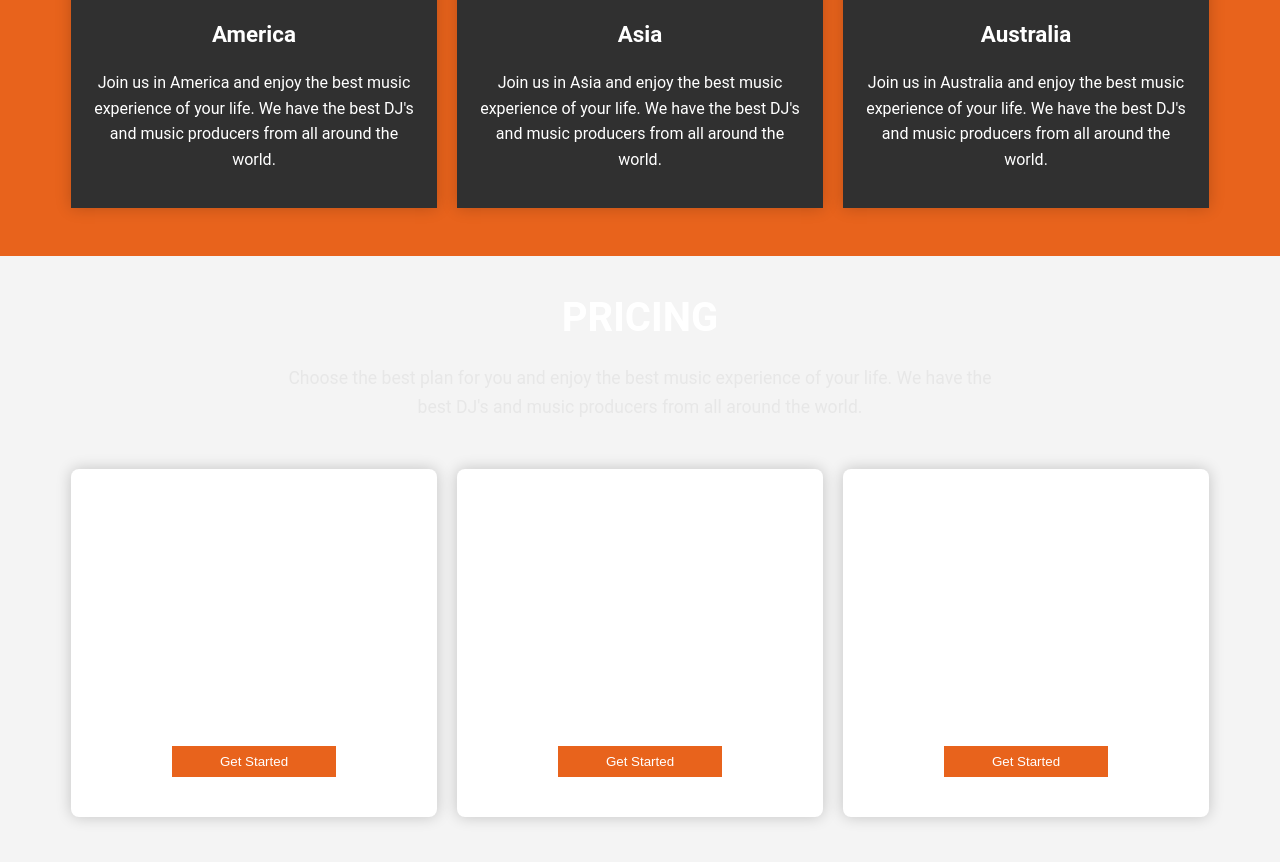
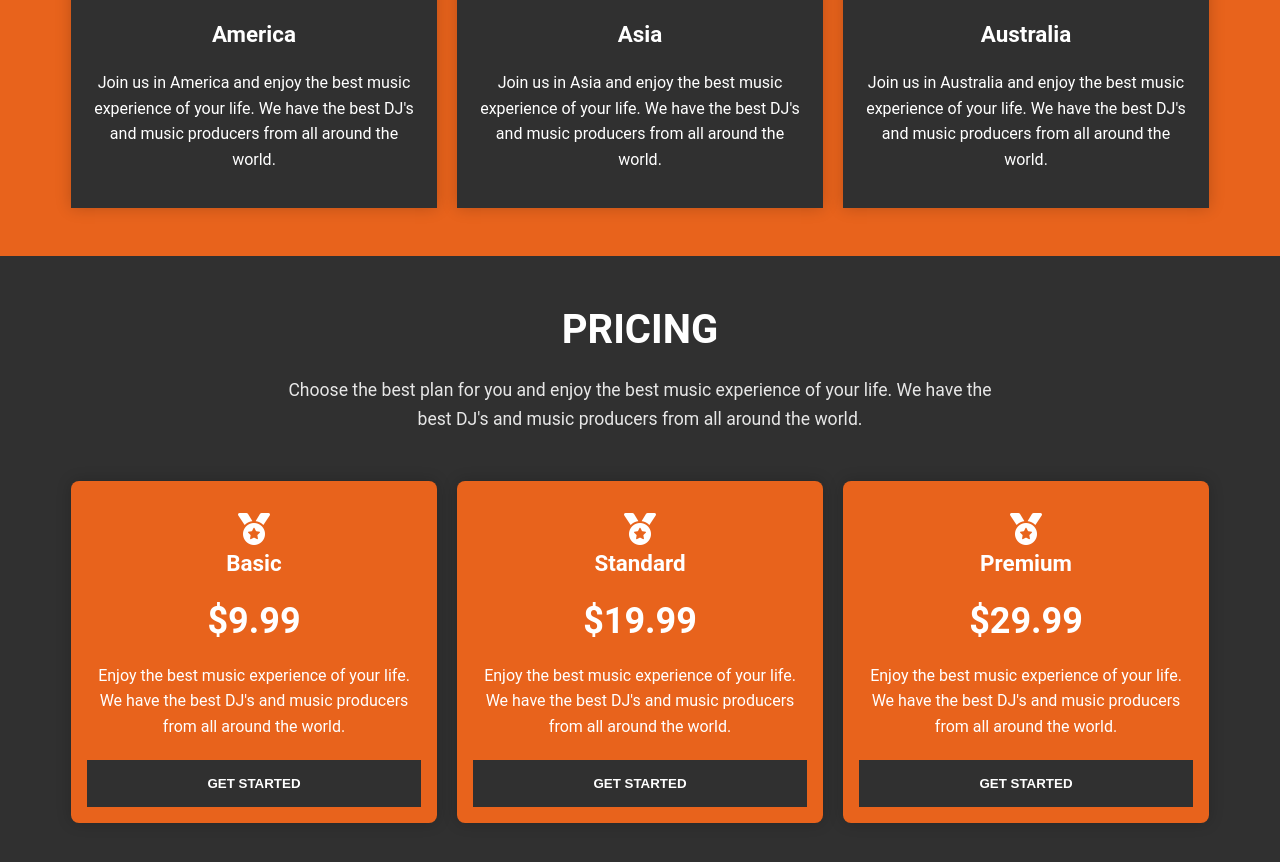
Before and after one commit to Farahat612/LandingPageTemplate, a plain HTML site: page index.html in a window 1280 px wide. Shown: the part 1348-2210 px from the top of the page. Drawn offline with Linux system fonts and the light colour scheme.

Commit message:
styling Pricing Section

```diff
--- a/css/style.css
+++ b/css/style.css
@@ -61,8 +61,7 @@ a:hover {
 }
 button {
     display: inline-block;
-    padding: 0.5rem 3rem;
-    margin: 0.5rem;
+    padding: 1rem 3rem;
     border: none;
     border-radius: 0;
     background-color: #e8631c;
@@ -395,3 +394,30 @@ nav ul li a:hover {
     border-radius: 0;
     background-color: #303030;
 }
+/* End Of Dance Tour Section*/
+
+
+
+/* Pricing Section*/
+.pricing {
+    padding: 2rem 0;
+    background-color: #303030;
+
+}
+
+.pricing-card {
+    padding: 1rem 0 0 0;
+    background-color: #e8631c;
+}
+
+.pricing-card i {
+    font-size: 2rem;
+}
+
+.pricing-card button {
+    background-color: #303030;
+    width: 100%;
+    margin: auto;
+    text-transform: uppercase;
+    font-weight: 600;
+}
--- a/index.html
+++ b/index.html
@@ -190,7 +190,7 @@
                         <div class="col card pricing-card">
                             <!-- Card Content -->
                             <div class="card-content">
-                                <i class="fas fa-dollar-sign"></i>
+                                <i class="fas fa-medal"></i>
                                 <h3>Basic</h3>
                                 <h1>$9.99</h1>
                                 <p>
@@ -210,7 +210,7 @@
                         <div class="col card pricing-card">
                             <!-- Card Content -->
                             <div class="card-content">
-                                <i class="fas fa-dollar-sign 10x"></i>
+                                <i class="fas fa-medal "></i>
                                 <h3>Standard</h3>
                                 <h1>$19.99</h1>
                                 <p>
@@ -230,7 +230,7 @@
                         <div class="col card pricing-card">
                             <!-- Card Content -->
                             <div class="card-content">
-                                <i class="fas fa-dollar-sign"></i>
+                                <i class="fas fa-medal"></i>
                                 <h3>Premium</h3>
                                 <h1>$29.99</h1>
                                 <p>
```
